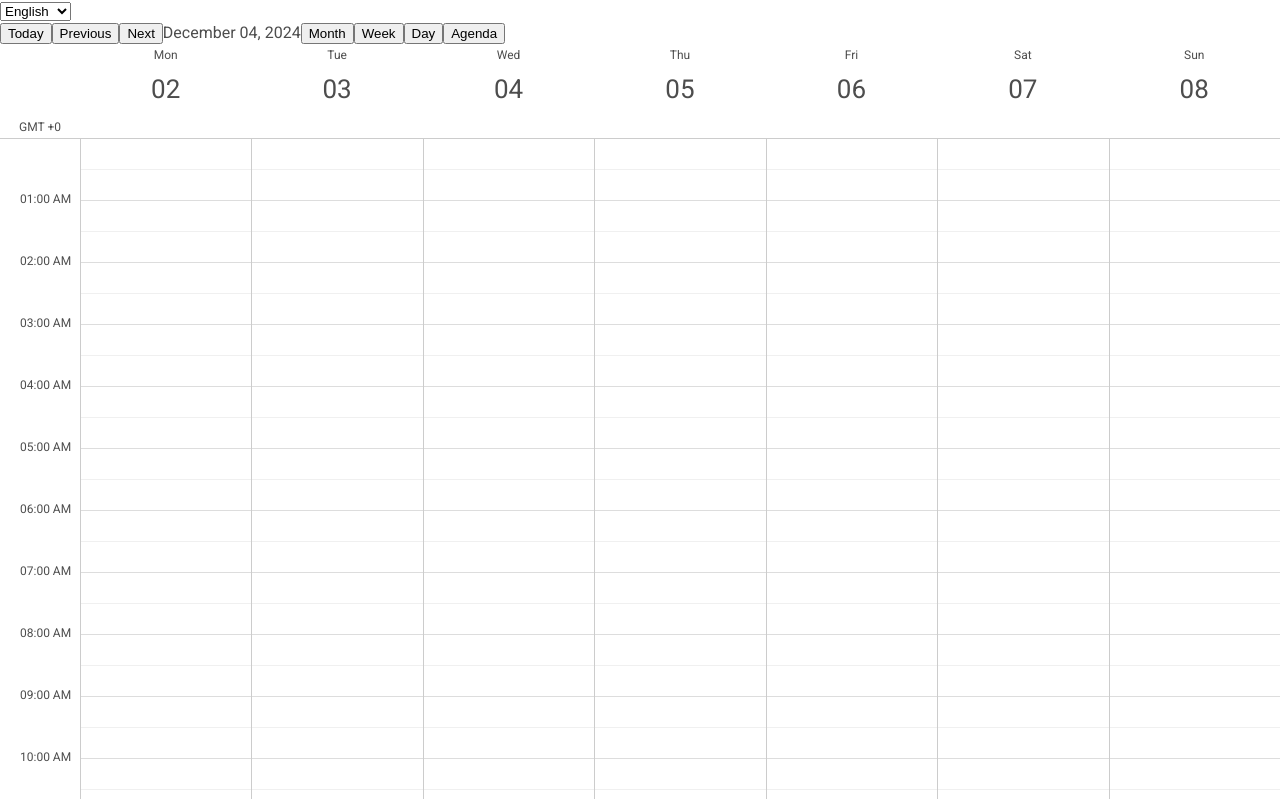
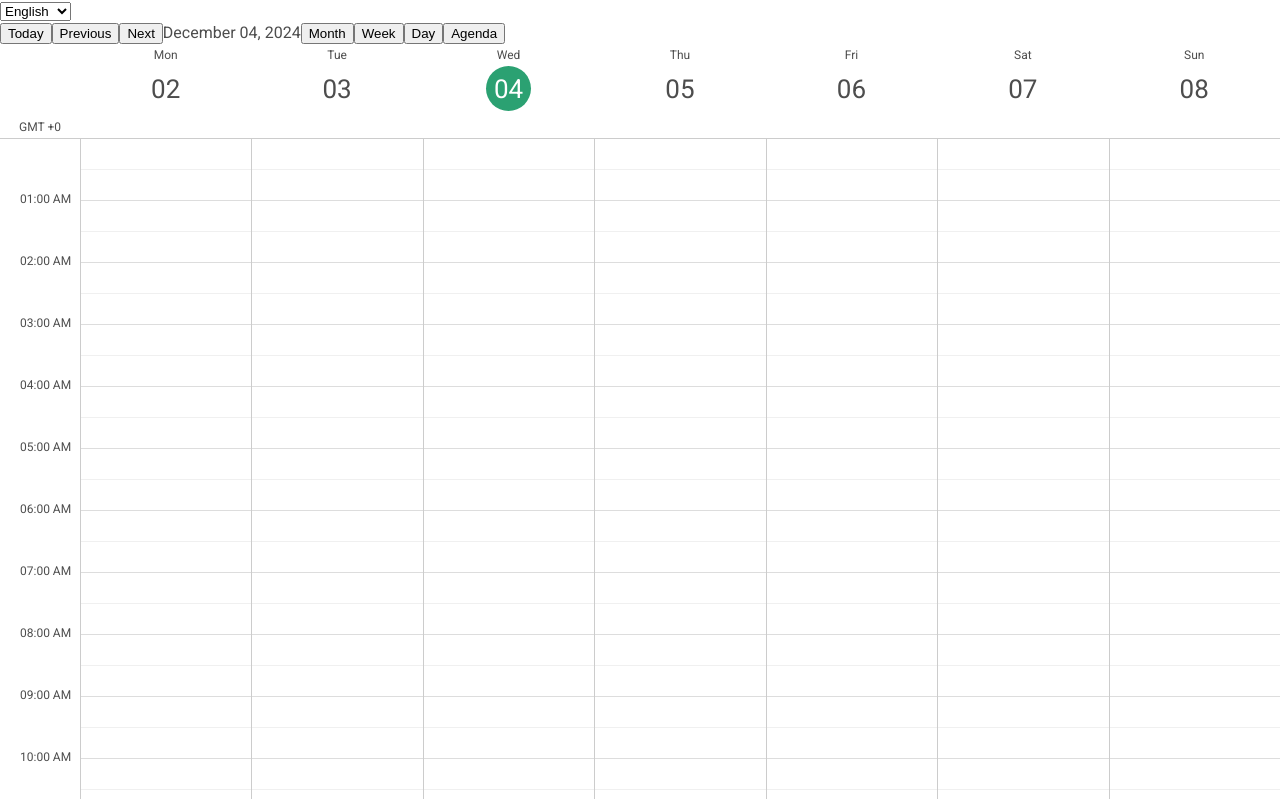
Before and after one commit to Eng-FerasAhmad/razor-calendar, a React (Vite) app: page / in a window 1280 px wide. Built offline with nearby package versions, Linux system fonts and the light colour scheme.

Commit message:
Add is today props to calendar header

```diff
--- a/src/components/calendar/week/Week.tsx
+++ b/src/components/calendar/week/Week.tsx
@@ -71,7 +71,10 @@ export default function Week({
                             <DayShortNameWrapper>
                                 {formatDate(day, 'ccc')}
                             </DayShortNameWrapper>
-                            <DayNumberWrapper>
+                            <DayNumberWrapper
+                                primaryColor={primaryColor}
+                                isToday={day.hasSame(DateTime.now(), 'day')}
+                            >
                                 {formatDate(day, 'dd')}
                             </DayNumberWrapper>
                         </WeekDayHeaderWrapper>
--- a/src/components/calendar/week/styles.ts
+++ b/src/components/calendar/week/styles.ts
@@ -1,4 +1,9 @@
 import styled from 'styled-components';
+
+interface Props {
+    isToday: boolean;
+    primaryColor: string;
+}
 
 export const WeekContainer = styled.div`
     display: flex;
@@ -59,7 +64,7 @@ export const DayShortNameWrapper = styled.div`
     font-weight: normal;
 `;
 
-export const DayNumberWrapper = styled.div`
+export const DayNumberWrapper = styled.div<Props>`
     font-size: 26px;
     font-weight: normal;
     width: 45px;
@@ -69,6 +74,9 @@ export const DayNumberWrapper = styled.div`
     justify-content: center;
     align-items: center;
     margin: 0 auto 5px auto;
+    background-color: ${(props) =>
+        props.isToday ? props.primaryColor : 'transparent'};
+    color: ${(props) => (props.isToday ? '#fff' : '')};
     &:hover {
         cursor: pointer;
         background-color: #e6e6e6;
```
